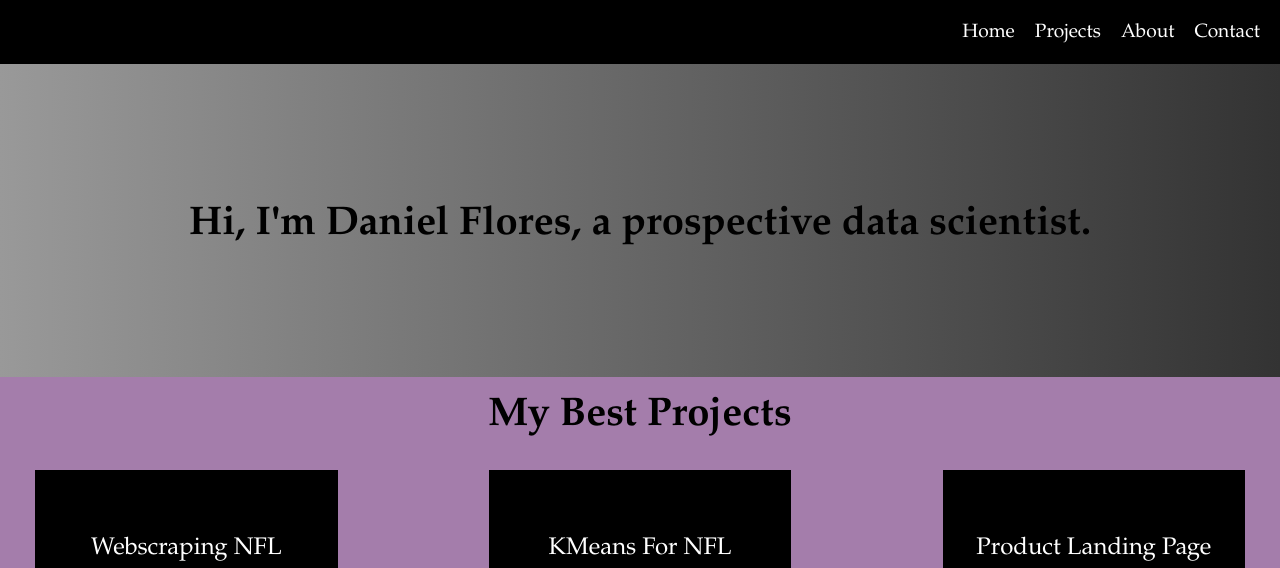
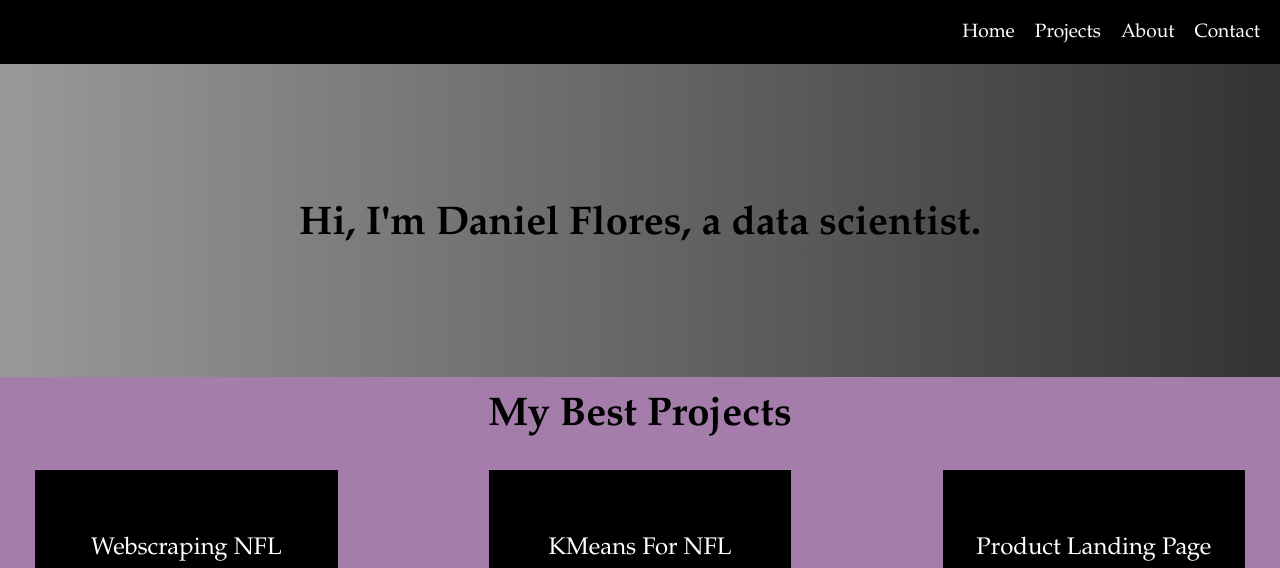
Before and after one commit to DanielFlores2327/DanielFlores2327.github.io, a plain HTML site: page index.html in a window 1280 px wide. Shown: the top 568 px of the page. Drawn offline with Linux system fonts and the light colour scheme.

Commit message:
stylechange1

```diff
--- a/index.html
+++ b/index.html
@@ -18,7 +18,7 @@
       </nav>
     </header>
     <section id="welcome-section">
-      <h1>Hi, I'm Daniel Flores, a prospective data scientist.</h1>
+      <h1>Hi, I'm Daniel Flores, a data scientist.</h1>
     </section>
     <section id="projects">
       <h1 id="fortnite">My Best Projects</h1>
```
